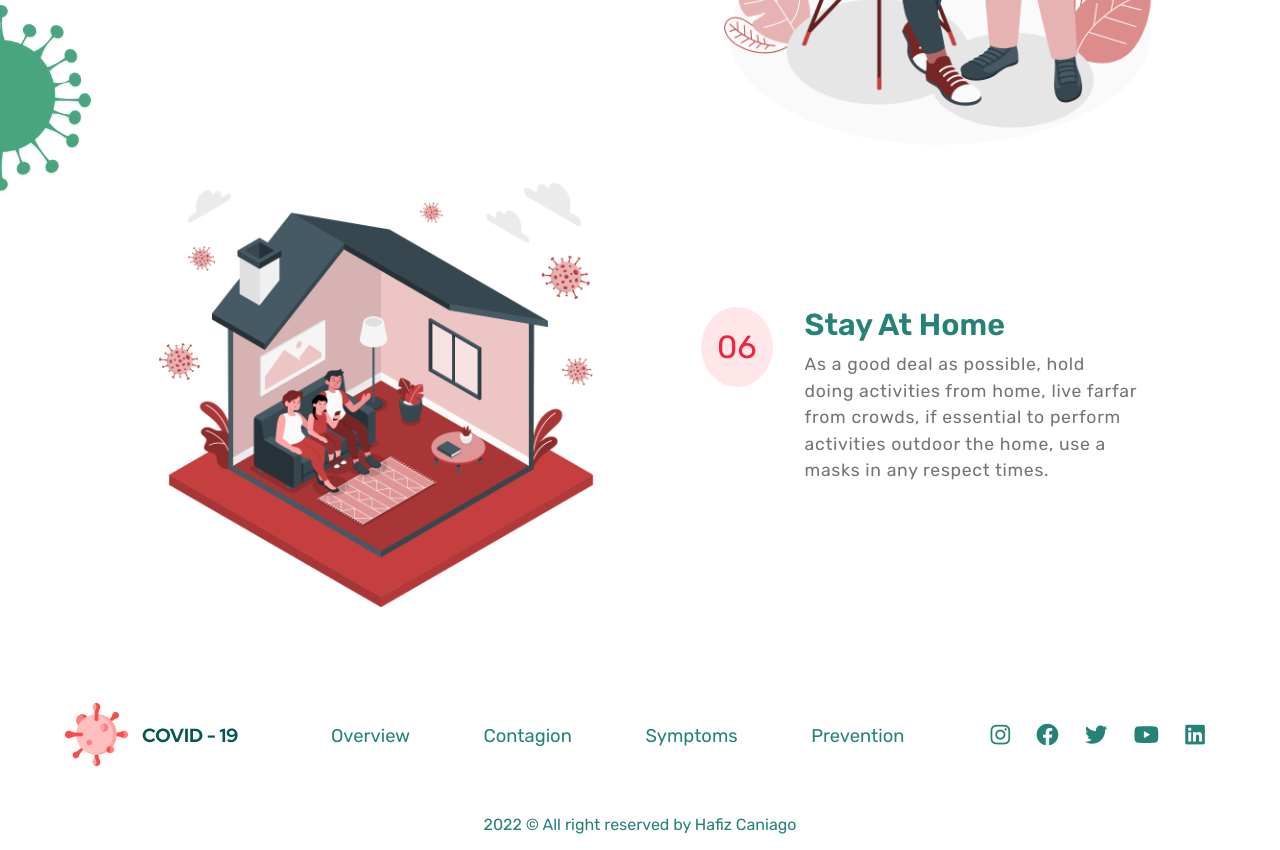
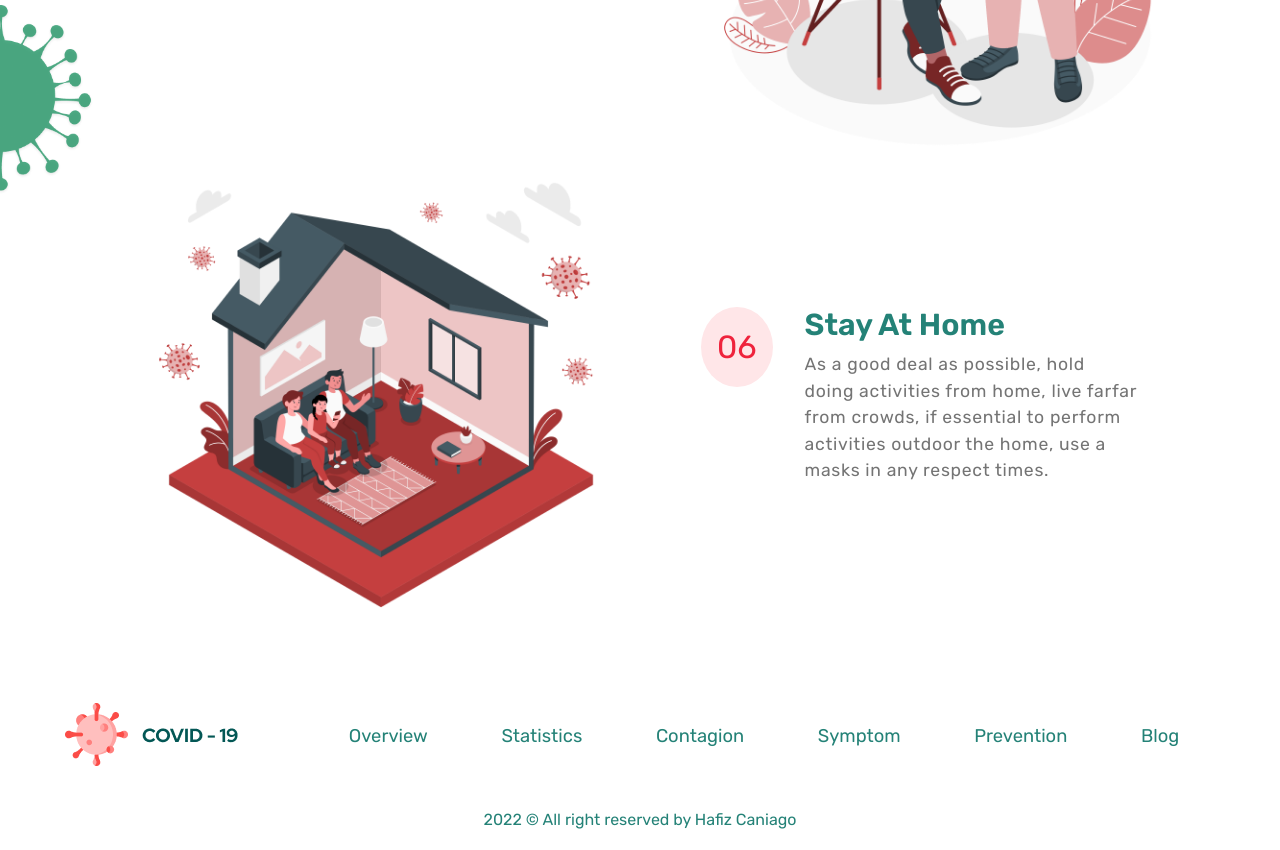
Before and after one commit to Hafizcode02/ta-webdis, a plain HTML site: page index.html in a window 1280 px wide. Shown: the part 5297-6147 px from the top of the page. Drawn offline with nearby package versions, Linux system fonts and the light colour scheme.

Commit message:
remove social-links

```diff
--- a/index.html
+++ b/index.html
@@ -267,17 +267,12 @@
         <div class="links">
             <ul>
                 <li><a href="#about" id="nav-link">Overview</a></li>
+                <li><a href="#stats" id="nav-link">Statistics</a></li>
                 <li><a href="#contagion" id="nav-link">Contagion</a></li>
-                <li><a href="#symptoms" id="nav-link">Symptoms</a></li>
+                <li><a href="#symptoms" id="nav-link">Symptom</a></li>
                 <li><a href="#solution" id="nav-link">Prevention</a></li>
+                <li><a href="#blog" id="nav-link">Blog</a></li>
             </ul>
-        </div>
-        <div class="social-links">
-            <i class="fab fa-instagram"></i>
-            <i class="fab fa-facebook"></i>
-            <i class="fab fa-twitter"></i>
-            <i class="fab fa-youtube"></i>
-            <i class="fab fa-linkedin"></i>
         </div>
     </footer>
     <span class="copyright">2022 &copy; All right reserved by Hafiz Caniago</span>
--- a/vendor/style.scss
+++ b/vendor/style.scss
@@ -390,21 +390,9 @@ nav {
 
 /* footer */
 footer {
-  margin: 2.8rem 4rem;
+  margin: 2.5rem 4rem;
   @include enableFlex();
   justify-content: space-between;
-  .social-links {
-    i {
-      cursor: pointer;
-      font-size: 1.4rem;
-      margin: 0 0.7rem;
-      color: $primaryColor;
-      transition: 0.3s ease-in-out;
-      &:hover {
-        color: $secondaryColor;
-      }
-    }
-  }
 }
 
 .copyright {
```
Also changed, not shown: css/style.css, 1 other file.
